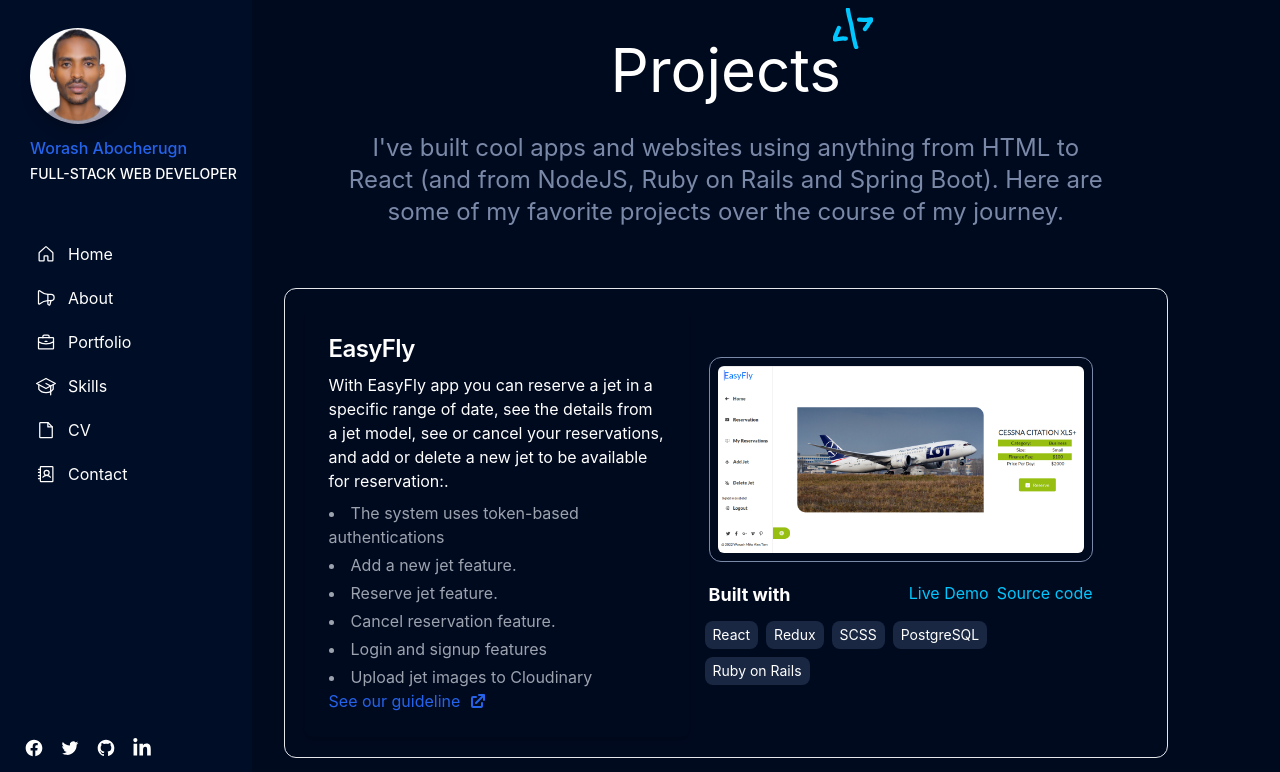
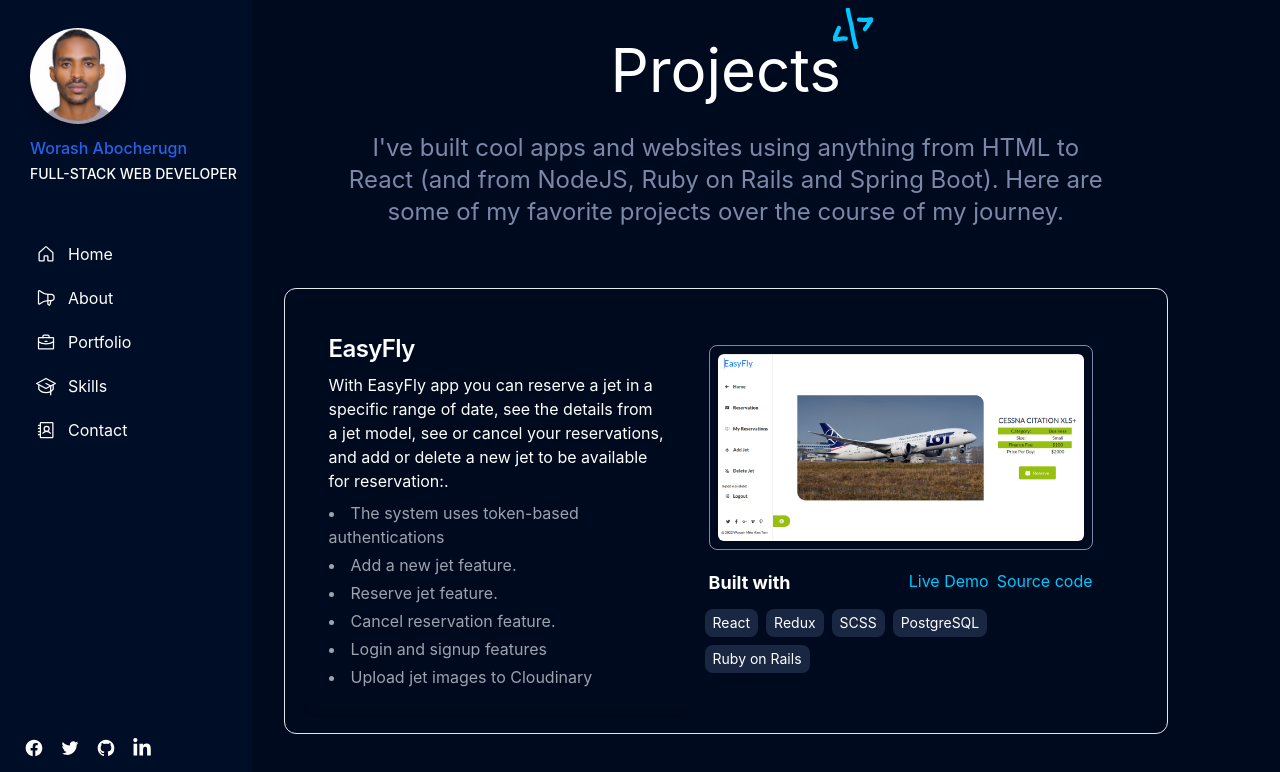
Before and after one commit to worashf/portfolio, a Next.js app: page /portfolio in a window 1280 px wide. Shown: the top 772 px of the page. Built offline with nearby package versions, Linux system fonts and the light colour scheme.

Commit message:
Remove cv link

```diff
--- a/components/navbar/DesktopNavbar.js
+++ b/components/navbar/DesktopNavbar.js
@@ -59,12 +59,12 @@ const DesktopNavbar = ({ sideBarRef }) => {
             <p>Skills</p>
           </div>
         </Link>
-        <Link href="/cv" passHref>
+        {/* <Link href="/resume" passHref>
           <div className="flex flex-row py-1.5 px-4 transition duration-200 rounded items-center space-x-3 hover:bg-blue-600 hover:text-white">
             <File size={20} />
             <p>CV</p>
           </div>
-        </Link>
+        </Link> */}
         <Link href="/contact" passHref>
           <div className="flex flex-row py-1.5 px-4 transition duration-200 rounded items-center space-x-3 hover:bg-blue-600 hover:text-white">
             <AddressBook size={20} />
--- a/components/projects/ProjectCard.js
+++ b/components/projects/ProjectCard.js
@@ -17,21 +17,6 @@ const ProjectCard = ({ project }) => {
             <li key={index}>{item}</li>
           ))}
         </ul>
-        <a
-          href="#"
-          class="inline-flex items-center text-blue-600 hover:underline"
-        >
-          See our guideline
-          <svg
-            class="ml-2 w-5 h-5"
-            fill="currentColor"
-            viewBox="0 0 20 20"
-            xmlns="http://www.w3.org/2000/svg"
-          >
-            <path d="M11 3a1 1 0 100 2h2.586l-6.293 6.293a1 1 0 101.414 1.414L15 6.414V9a1 1 0 102 0V4a1 1 0 00-1-1h-5z"></path>
-            <path d="M5 5a2 2 0 00-2 2v8a2 2 0 002 2h8a2 2 0 002-2v-3a1 1 0 10-2 0v3H5V7h3a1 1 0 000-2H5z"></path>
-          </svg>
-        </a>
       </div>
       <div
         className="max-w-sm  flex flex-col projects-center md:projects-start md:justify-center"
@@ -40,7 +25,7 @@ const ProjectCard = ({ project }) => {
         <a
           href={project.link || project.github}
           target="_blank"
-          className={`w-full relative rounded-xl border-fun-gray border p-2 transition  hover:opacity-75 will-change-projectCard`}
+          className={`w-full relative rounded-lg border-fun-gray border p-2 transition  hover:opacity-75 will-change-projectCard`}
         >
           <img className="w-full rounded-md" src={project.img} />
         </a>
```
